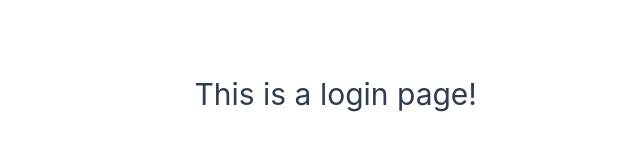
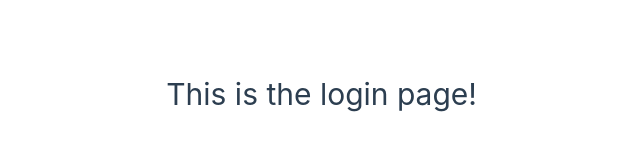
Before and after one commit to jordan-emma/inSyncFrontEnd, a Vue app in the folder app/: page /login in a window 1280 px wide. Shown: the part 306-456 px from the top of the page, without its empty margins (163-803 px from the left). Built offline with nearby package versions, Linux system fonts and the light colour scheme.

Commit message:
changed login phrase

```diff
--- a/app/src/views/LoginView.vue
+++ b/app/src/views/LoginView.vue
@@ -1,6 +1,6 @@
 <template>
   <div class="about">
-    <h1>This is a login page!</h1>
+    <h1>This is the login page!</h1>
   </div>
 </template>
 
```
Also changed, not shown: 1 other file (tests, documents, lock files or other folders).
